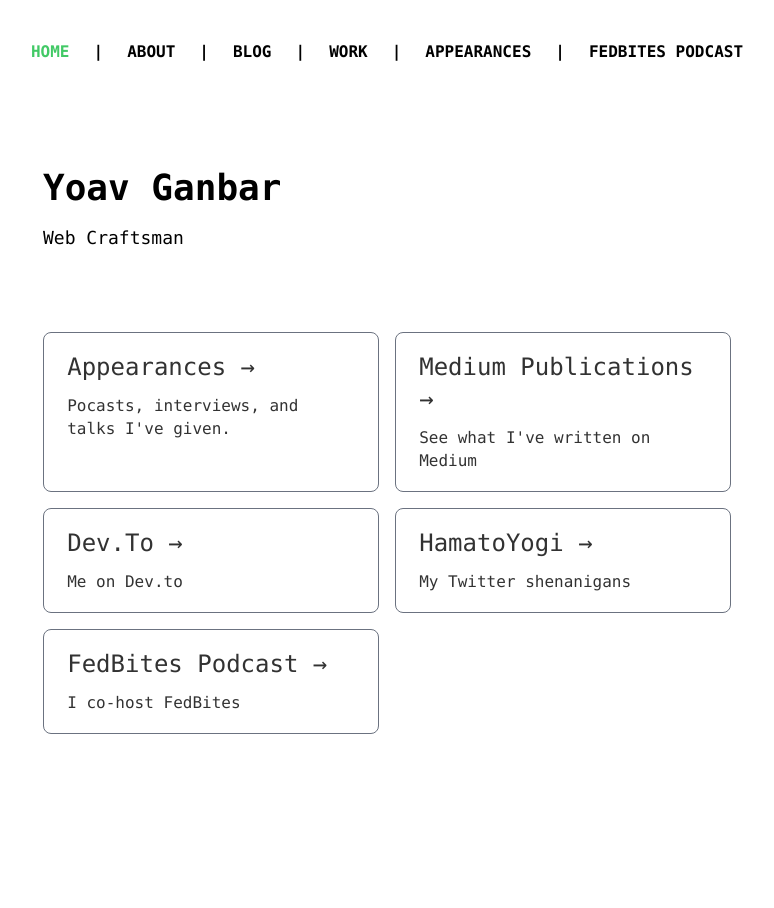
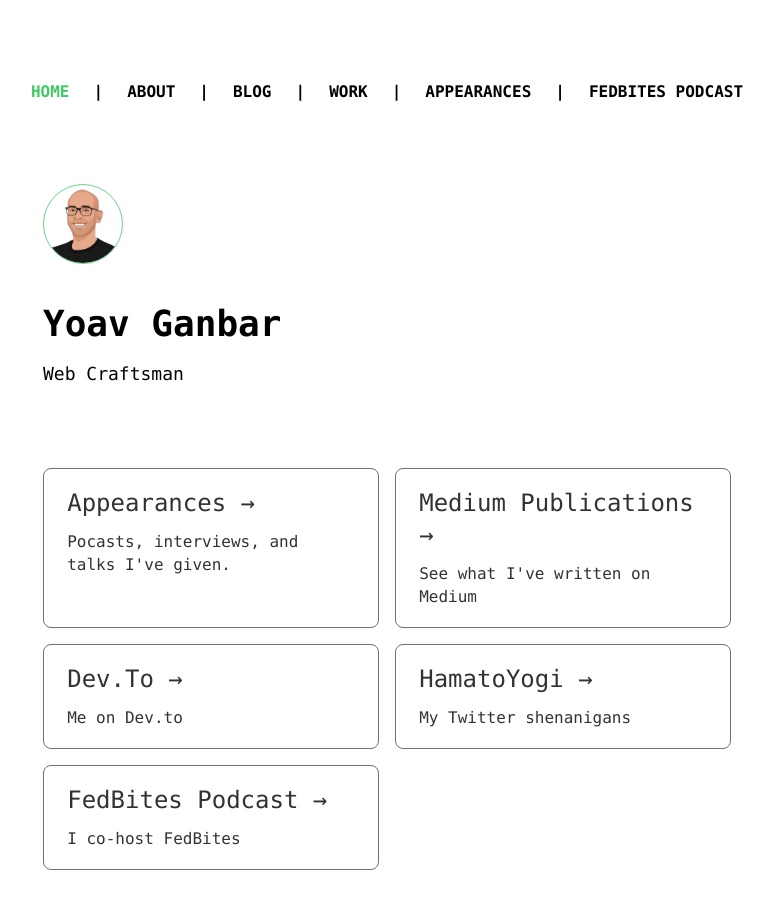
Before and after one commit to hamatoyogi/hamatoyogi.dev, an Astro site: page / in a window 1280 px wide. Shown: the whole page, without its empty margins (253-1027 px from the left). Before the commit the page ends 800 px from the top, so only its background shows below. Built offline with nearby package versions, Linux system fonts and the light colour scheme; Astro itself is replaced by a stand-in of ours.

Commit message:
image and nav

```diff
--- a/src/components/Navigation.astro
+++ b/src/components/Navigation.astro
@@ -38,7 +38,7 @@ const links = [
   </button>
 </div>
 
-<nav class="opacity-0 md:mt-0 md:opacity-100 transition-opacity duration-500 flex md:justify-center font-mono font-bold absolute md:flex bg-white dark:bg-black z-10 md:bg-transparent w-screen left-0 top-0 md:w-full h-screen md:h-fit">
+<nav class="opacity-0 md:mt-0 md:opacity-100 transition-opacity duration-500 flex md:justify-center font-mono font-bold absolute md:static bg-white dark:bg-black z-10 md:bg-transparent w-screen left-0 top-0 md:w-full h-screen md:h-fit">
    <ul class="flex md:flex-wrap flex-col md:justify-center md:flex-row mt-[15vh] md:mt-0 mx-auto gap-6 md:p-10 uppercase">
      {
        links.map(({ href, text, ...rest }) => (
--- a/src/layouts/Layout.astro
+++ b/src/layouts/Layout.astro
@@ -24,7 +24,9 @@ import { SEO } from 'astro-seo';
     <SEO title={title} description={description} />
   </head>
 
-  <body class="bg-white dark:bg-slate-800 dark:text-white p-10 font-mono">
+  <body
+    class="bg-white dark:bg-slate-800 dark:text-white p-2 md:p-10 font-mono"
+  >
     <Navigation />
     <slot />
   </body>
--- a/src/pages/index.astro
+++ b/src/pages/index.astro
@@ -8,7 +8,12 @@ import Card from '~components/Card.astro';
   description="Home page - Yoav Ganbar"
 >
   <main class="px-4 md:px-0 md:mx-[20vw]">
-    <h1 class="text-4xl font-bold mt-10 md:mt-32">Yoav Ganbar</h1>
+    <figure
+      class="w-20 h-20 mt-10 overflow-hidden rounded-full border border-brand-400"
+    >
+      <img src="/images/yoav.png" />
+    </figure>
+    <h1 class="text-4xl font-bold mt-10">Yoav Ganbar</h1>
     <h2 class="text-lg mt-4">Web Craftsman</h2>
     <ul role="list" class="link-card-grid grid gap-4 mt-10 md:mt-20">
       <Card
--- a/tsconfig.json
+++ b/tsconfig.json
@@ -1,6 +1,6 @@
 {
   "compilerOptions": {
-    "types": ["astro/client"],
+    "types": ["@astrojs/image/client"],
     "baseUrl": ".",
     "paths": {
       "~components/*": ["src/components/*"],
```
Also changed, not shown: public/images/yoav.jpg (renamed from public/yoav.jpg), public/images/yoav.png (renamed from public/yoav.png).
